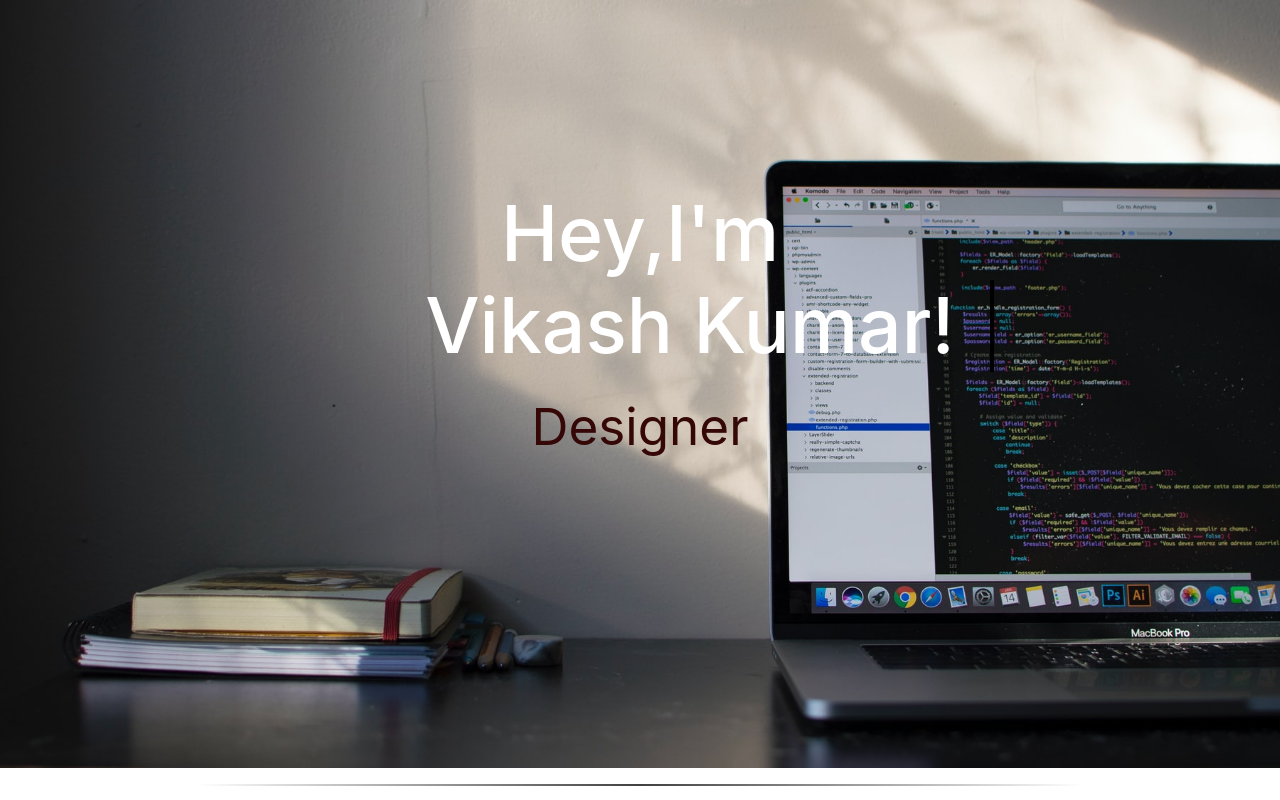
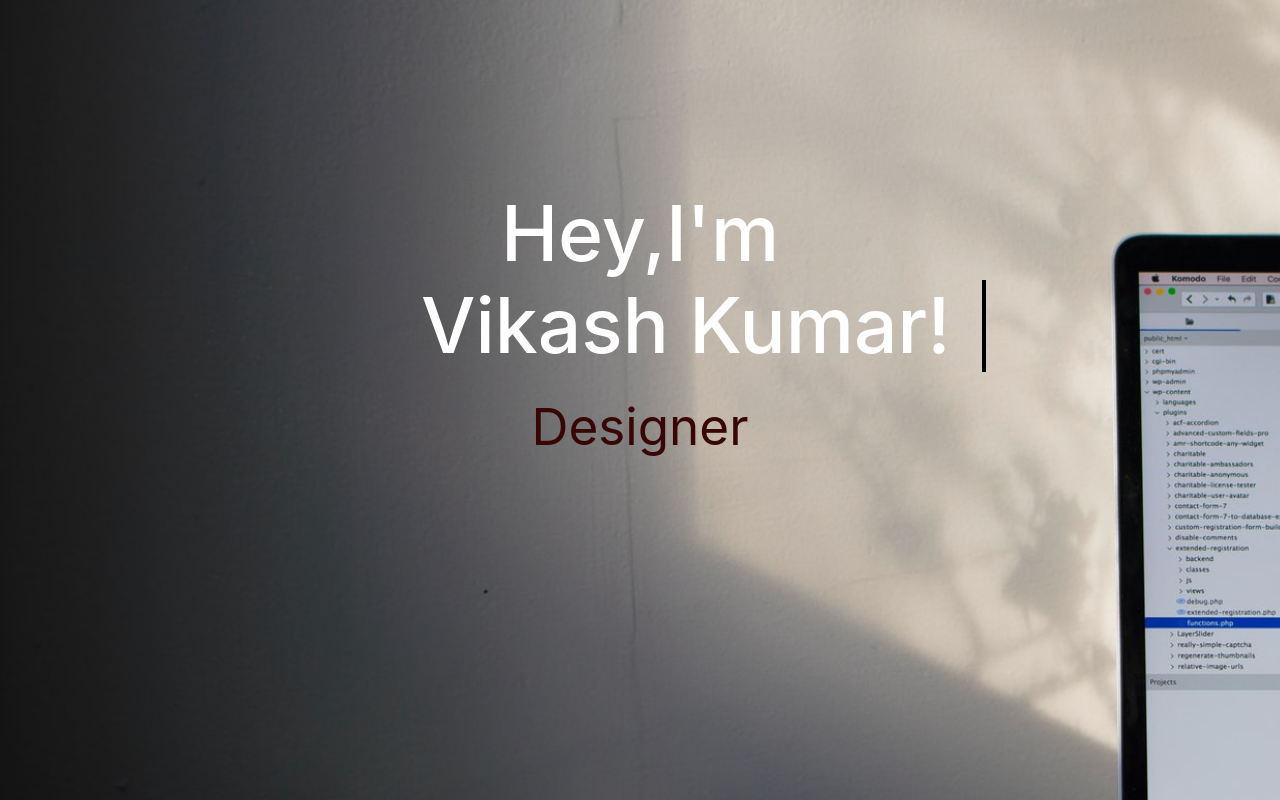
Before and after one commit to Vikashkumar3428/myreactportfolio, a React (Create React App) app: page / in a window 1280 px wide. Shown: the top 800 px of the page. Built offline with nearby package versions, Linux system fonts and the light colour scheme.

Commit message:
CSS updated

```diff
--- a/src/index.css
+++ b/src/index.css
@@ -109,7 +109,7 @@ text-align: center;
   .aboutcontent{
     background-image: url(./img/9.jpg);
     background-size: cover;
-
+    height: 60%;
   }
 
 .aboutcontent h1 {
@@ -327,7 +327,7 @@ filter: blur(50px);
 .HOME {
   color: white;
   width: 100%;
-  height: 60vw;
+  height: 70rem;
   position: relative;
   background-size: cover;
   left: 0;
```
